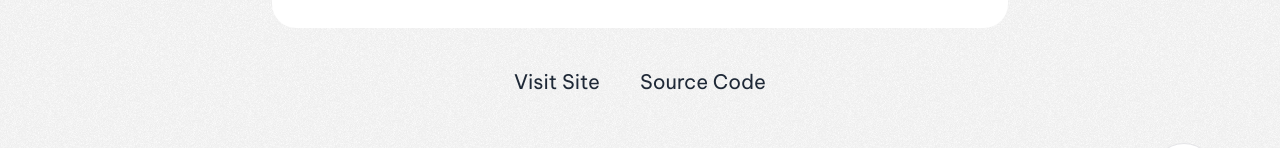
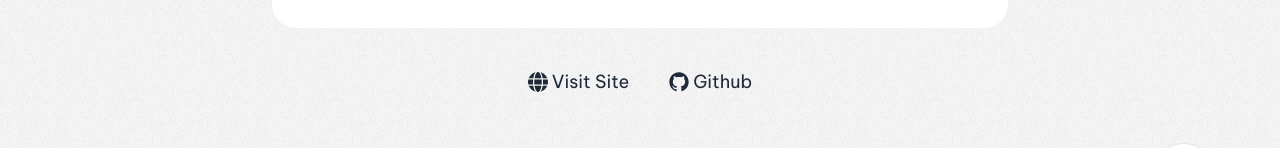
Before and after one commit to MasabBinZia/My-Portfolio-Web, a Next.js app: page /projects/dine-market in a window 1280 px wide. Shown: the part 561-709 px from the top of the page. Built offline with nearby package versions, Linux system fonts and the light colour scheme.

Commit message:
style : fix Project Card UI & project page

```diff
--- a/src/app/projects/[slug]/page.tsx
+++ b/src/app/projects/[slug]/page.tsx
@@ -18,6 +18,8 @@ import {
   CardHeader,
   CardTitle,
 } from "@/components/ui/card";
+import { GitHubLogoIcon } from "@radix-ui/react-icons";
+import { FaGlobe } from "react-icons/fa6";
 
 export async function generateMetadata({
   params,
@@ -77,17 +79,19 @@ export default async function Page({ params }: { params: { slug: string } }) {
           <Link
             href={project.link}
             target="_blank"
-            className="flex items-center justify-center gap-1 text-xl hover:text-foreground"
+            className="flex items-center justify-center gap-1 text-lg hover:text-foreground"
           >
+            <FaGlobe className="h-5 w-5 hover:text-white" />
             Visit Site
           </Link>
           {project.github ? (
             <Link
               href={project.github}
               target="_blank"
-              className="flex items-center justify-center gap-1 text-xl hover:text-foreground"
+              className="flex items-center justify-center gap-1 text-lg hover:text-foreground"
             >
-              Source Code
+              <GitHubLogoIcon className="h-5 w-5 hover:text-white" />
+              Github
             </Link>
           ) : (
             <></>
--- a/src/components/project-card.tsx
+++ b/src/components/project-card.tsx
@@ -44,7 +44,7 @@ export default function ProjectCard({
 
           <div className="w-full">
             <div className="flex gap-4 items-center">
-              <CardTitle>{title}</CardTitle>
+              <CardTitle className="text-xl font-bold">{title}</CardTitle>
               {cardType === "normal" ? (
                 <Badge className="mr-20">
                   {isPersonalProject ? "Personal" : "Work"}
@@ -54,11 +54,11 @@ export default function ProjectCard({
               )}
             </div>
             <CardDescription className="text-gray-800 dark:text-gray-400 flex justify-between items-center">
-              <p className="line-clamp-1 lg:line-clamp-0 md:line-clamp-0 max-w-sm">
+
                 {desc}
-              </p>
 
-              <div className="flex items-center justify-end gap-2">
+
+              {/* <div className="flex items-center justify-end gap-2">
                 <LinkPreview
                   url={projLink}
                   className={cn(
@@ -80,7 +80,7 @@ export default function ProjectCard({
                 ) : (
                   <></>
                 )}
-              </div>
+              </div> */}
             </CardDescription>
           </div>
         </CardHeader>
```
Also changed, not shown: src/data/config.tsx (+5 -2 lines).
